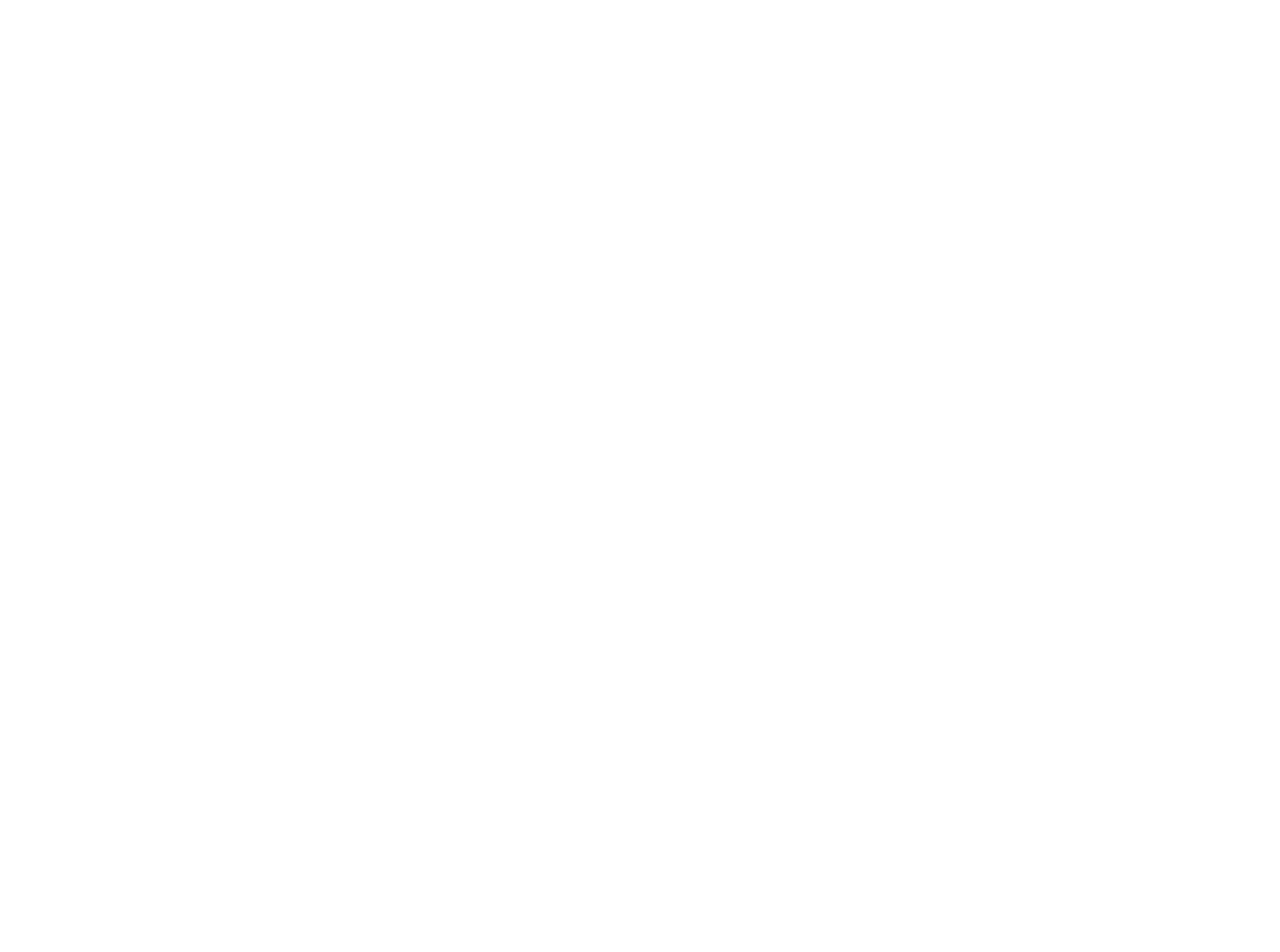
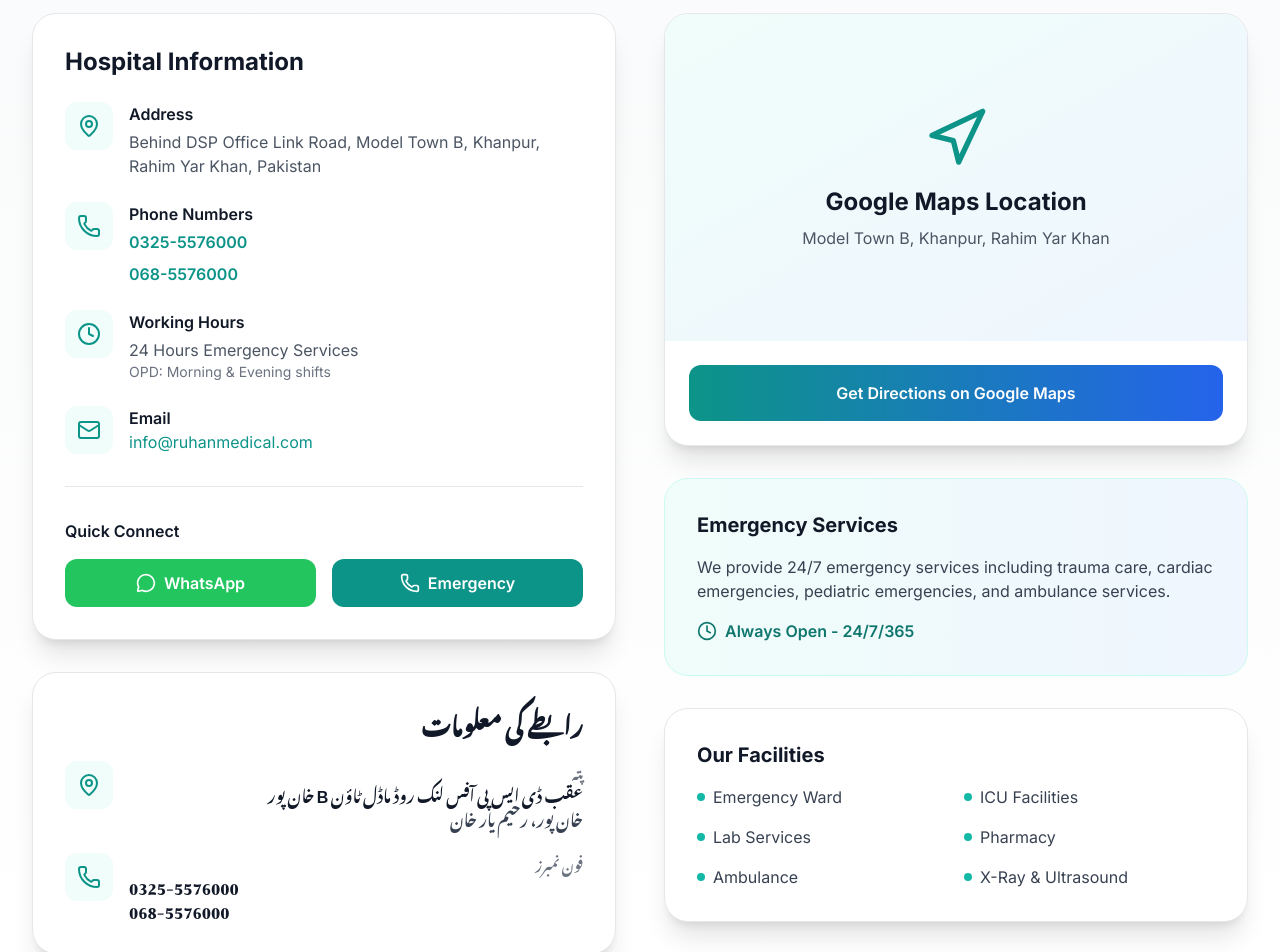
Before and after one commit to SomanAbbasi/Ruhan-Medical-Complex-Khanpur-, a Next.js app: page /contact in a window 1280 px wide. Before the commit this address had no page. Shown: the part 380-1332 px from the top of the page. Before the commit the page ends 800 px from the top, so only its background shows below. Built offline with nearby package versions, Linux system fonts and the light colour scheme; a web font is replaced by a local one.

Commit message:
Devlopment failed issue debugging

```diff
--- a/app/contact/page.tsx
+++ b/app/contact/page.tsx
@@ -1,228 +1,203 @@
 import { Metadata } from "next";
-import { notFound } from "next/navigation";
-import Image from "next/image";
-import Link from "next/link";
-import {
-  Award,
-  Clock,
-  Calendar,
-  Phone,
-  MessageCircle,
-  Facebook,
-  ArrowLeft
-} from "lucide-react";
-import { doctors, hospitalInfo } from "@/data/doctors";
-import { DoctorSchema } from "@/components/DoctorSchema";
+import { MapPin, Phone, Clock, MessageCircle, Navigation, Mail } from "lucide-react";
+import { hospitalInfo } from "@/data/doctors";
 
-// Use 'type' instead of 'interface' and avoid conflicting with PageProps
-type PageParams = {
-  params: {
-    slug: string;
-  };
+export const metadata: Metadata = {
+  title: "Contact Us | 24/7 Emergency Hospital in Khanpur | Ruhan Medical Complex",
+  description: "Contact Ruhan Medical Complex Khanpur. Emergency: 0325-5576000. Located at Model Town B, Khanpur, Rahim Yar Khan. Open 24/7 for all medical emergencies.",
+  keywords: ["hospital contact khanpur", "emergency hospital khanpur", "ruhan medical complex phone", "khanpur hospital address"],
+  alternates: {
+    canonical: "https://ruhanmedicalcomplex.com/contact",
+  },
+  openGraph: {
+    title: "Contact Ruhan Medical Complex | 24/7 Emergency",
+    description: "Hospital in Khanpur, Rahim Yar Khan. Emergency contact: 0325-5576000",
+    url: "https://ruhanmedicalcomplex.com/contact",
+    siteName: "Ruhan Medical Complex",
+    locale: "en_PK",
+    type: "website",
+  },
 };
 
-export async function generateStaticParams() {
-  return doctors.map((doctor) => ({
-    slug: doctor.slug,
-  }));
-}
-
-export async function generateMetadata({ params }: PageParams): Promise<Metadata> {
-  const doctor = doctors.find((d) => d.slug === params.slug);
-
-  if (!doctor) {
-    return {
-      title: "Doctor Not Found | Ruhan Medical Complex",
-    };
-  }
-
-  return {
-    title: `${doctor.nameEn} | ${doctor.specialtyEn} in Khanpur | Ruhan Medical Complex`,
-    description: `Book appointment with ${doctor.nameEn}, ${doctor.titleEn} at Ruhan Medical Complex Khanpur. ${doctor.specialtyEn} specialist in Rahim Yar Khan. Contact: ${doctor.phones[0]}`,
-  };
-}
-
-export default function DoctorPage({ params }: PageParams) {
-  const doctor = doctors.find((d) => d.slug === params.slug);
-
-  if (!doctor) {
-    notFound();
-  }
-
+export default function ContactPage() {
   return (
     <div className="min-h-screen bg-gradient-to-b from-gray-50 to-white py-16">
-      <DoctorSchema doctor={doctor} />
+      <div className="max-w-7xl mx-auto px-4 sm:px-6 lg:px-8">
+        <div className="text-center space-y-4 mb-12">
+          <h1 className="text-4xl md:text-5xl font-bold text-gray-900">
+            Contact & Location
+          </h1>
+          <p className="text-xl text-gray-600">
+            Visit Ruhan Medical Complex or reach us 24/7 for emergencies
+          </p>
+          <p className="text-xl text-gray-600 font-urdu" dir="rtl">
+            رابطہ کریں
+          </p>
+          <div className="w-32 h-1 bg-gradient-to-r from-teal-500 to-blue-500 mx-auto rounded-full"></div>
+        </div>
 
-      <div className="max-w-7xl mx-auto px-4 sm:px-6 lg:px-8">
-        <Link
-          href="/doctors"
-          className="inline-flex items-center gap-2 text-teal-600 hover:text-teal-700 font-semibold mb-8"
-        >
-          <ArrowLeft className="w-4 h-4" />
-          Back to All Doctors
-        </Link>
+        <div className="grid md:grid-cols-2 gap-12">
+          <div className="space-y-8">
+            <div className="bg-white rounded-3xl p-8 shadow-xl border border-gray-200">
+              <h2 className="text-2xl font-bold text-gray-900 mb-6">Hospital Information</h2>
 
-        <article className="bg-white rounded-3xl shadow-xl overflow-hidden border border-gray-200">
-          {/* Content remains the same as before */}
-          <div className="grid md:grid-cols-5 gap-8 p-8">
-            {/* Doctor Photo */}
-            <div className="md:col-span-1 flex justify-center md:justify-start">
-              <div className="relative">
-                <div className="absolute inset-0 bg-gradient-to-br from-teal-400/20 to-blue-400/20 rounded-full blur-xl"></div>
-                <div className="relative w-48 h-48 rounded-full overflow-hidden border-4 border-white shadow-2xl">
-                  <Image
-                    src={doctor.image}
-                    alt={`${doctor.nameEn} - ${doctor.specialtyEn} in Khanpur, Rahim Yar Khan`}
-                    fill
-                    className="object-cover"
-                    sizes="200px"
-                    priority
-                  />
+              <div className="space-y-6">
+                <div className="flex items-start gap-4">
+                  <div className="p-3 bg-teal-50 rounded-xl">
+                    <MapPin className="w-6 h-6 text-teal-600" />
+                  </div>
+                  <div>
+                    <h3 className="font-semibold text-gray-900">Address</h3>
+                    <address className="not-italic text-gray-600 mt-1">
+                      {hospitalInfo.address}
+                    </address>
+                  </div>
                 </div>
-                <div className="absolute -bottom-2 -right-2 bg-gradient-to-r from-teal-500 to-blue-500 text-white px-4 py-1 rounded-full text-sm font-semibold shadow-lg">
-                  {doctor.specialtyEn}
+
+                <div className="flex items-start gap-4">
+                  <div className="p-3 bg-teal-50 rounded-xl">
+                    <Phone className="w-6 h-6 text-teal-600" />
+                  </div>
+                  <div>
+                    <h3 className="font-semibold text-gray-900">Phone Numbers</h3>
+                    <div className="space-y-2 mt-1">
+                      {hospitalInfo.phone.map((phone) => (
+                        <a
+                          key={phone}
+                          href={`tel:${phone.replace(/-/g, "")}`}
+                          className="block text-teal-600 font-semibold hover:text-teal-700"
+                          dir="ltr"
+                        >
+                          {phone}
+                        </a>
+                      ))}
+                    </div>
+                  </div>
+                </div>
+
+                <div className="flex items-start gap-4">
+                  <div className="p-3 bg-teal-50 rounded-xl">
+                    <Clock className="w-6 h-6 text-teal-600" />
+                  </div>
+                  <div>
+                    <h3 className="font-semibold text-gray-900">Working Hours</h3>
+                    <p className="text-gray-600 mt-1">24 Hours Emergency Services</p>
+                    <p className="text-sm text-gray-500">OPD: Morning & Evening shifts</p>
+                  </div>
+                </div>
+
+                <div className="flex items-start gap-4">
+                  <div className="p-3 bg-teal-50 rounded-xl">
+                    <Mail className="w-6 h-6 text-teal-600" />
+                  </div>
+                  <div>
+                    <h3 className="font-semibold text-gray-900">Email</h3>
+                    <a href={`mailto:${hospitalInfo.email}`} className="text-teal-600 hover:text-teal-700">
+                      {hospitalInfo.email}
+                    </a>
+                  </div>
+                </div>
+              </div>
+
+              <div className="mt-8 pt-8 border-t border-gray-200">
+                <h3 className="font-semibold text-gray-900 mb-4">Quick Connect</h3>
+                <div className="flex gap-4">
+                  <a
+                    href={`https://wa.me/${hospitalInfo.emergencyPhone}`}
+                    target="_blank"
+                    rel="noopener noreferrer"
+                    className="flex-1 flex items-center justify-center gap-2 px-4 py-3 bg-green-500 text-white rounded-xl hover:bg-green-600 transition-colors font-semibold"
+                  >
+                    <MessageCircle className="w-5 h-5" />
+                    WhatsApp
+                  </a>
+                  <a
+                    href={`tel:${hospitalInfo.emergencyPhone}`}
+                    className="flex-1 flex items-center justify-center gap-2 px-4 py-3 bg-teal-600 text-white rounded-xl hover:bg-teal-700 transition-colors font-semibold"
+                  >
+                    <Phone className="w-5 h-5" />
+                    Emergency
+                  </a>
                 </div>
               </div>
             </div>
 
-            <div className="md:col-span-4 space-y-8">
-              {/* Header */}
-              <div className="grid md:grid-cols-2 gap-8">
-                <div className="space-y-4">
-                  <h1 className="text-3xl font-bold text-gray-900">{doctor.nameEn}</h1>
-                  <div className="inline-flex items-center gap-2 bg-gradient-to-r from-teal-50 to-blue-50 px-4 py-2 rounded-full">
-                    <Award className="w-4 h-4 text-teal-600" />
-                    <span className="font-semibold text-teal-700">{doctor.titleEn}</span>
+            <div className="bg-white rounded-3xl p-8 shadow-xl border border-gray-200 font-urdu" dir="rtl">
+              <h3 className="text-2xl font-bold text-gray-900 mb-6">رابطے کی معلومات</h3>
+              <div className="space-y-6">
+                <div className="flex items-start gap-4">
+                  <div className="flex-1">
+                    <p className="text-sm text-gray-500">پتہ</p>
+                    <p className="font-semibold text-gray-900">عقب ڈی ایس پی آفس لنک روڈ ماڈل ٹاؤن B خان پور</p>
+                    <p className="text-gray-700">خان پور، رحیم یار خان</p>
                   </div>
-
-                  <div className="space-y-3 pt-4">
-                    {doctor.detailsEn.map((detail, idx) => (
-                      <div key={idx} className="flex items-start gap-3 group">
-                        <div className="p-2 bg-teal-50 rounded-lg group-hover:bg-teal-100 transition-colors duration-300 flex-shrink-0">
-                          <Award className="w-4 h-4 text-teal-600" />
-                        </div>
-                        <p className="text-gray-700 leading-relaxed">{detail}</p>
-                      </div>
-                    ))}
+                  <div className="p-3 bg-teal-50 rounded-xl">
+                    <MapPin className="w-6 h-6 text-teal-600" />
                   </div>
                 </div>
 
-                <div className="space-y-4 font-urdu" dir="rtl">
-                  <h2 className="text-3xl font-bold text-gray-900">{doctor.nameUrdu}</h2>
-                  <div className="inline-flex items-center gap-2 bg-gradient-to-r from-blue-50 to-teal-50 px-4 py-2 rounded-full justify-end">
-                    <span className="font-semibold text-blue-700">{doctor.titleUrdu}</span>
-                    <Award className="w-4 h-4 text-blue-600" />
+                <div className="flex items-start gap-4">
+                  <div className="flex-1">
+                    <p className="text-sm text-gray-500">فون نمبرز</p>
+                    {hospitalInfo.phone.map((phone) => (
+                      <p key={phone} className="font-semibold text-gray-900" dir="ltr">
+                        {phone}
+                      </p>
+                    ))}
                   </div>
-
-                  <div className="space-y-3 pt-4">
-                    {doctor.detailsUrdu.map((detail, idx) => (
-                      <div key={idx} className="flex items-start gap-3 group justify-end">
-                        <p className="text-gray-700 leading-relaxed text-right">{detail}</p>
-                        <div className="p-2 bg-blue-50 rounded-lg group-hover:bg-blue-100 transition-colors duration-300 flex-shrink-0">
-                          <Award className="w-4 h-4 text-blue-600" />
-                        </div>
-                      </div>
-                    ))}
+                  <div className="p-3 bg-teal-50 rounded-xl">
+                    <Phone className="w-6 h-6 text-teal-600" />
                   </div>
                 </div>
               </div>
+            </div>
+          </div>
 
-              {/* Timings */}
-              <div className="bg-gradient-to-r from-gray-50 to-teal-50 rounded-2xl p-6 border border-gray-200">
-                <div className="flex items-center gap-3 mb-6">
-                  <div className="p-2 bg-white rounded-lg shadow-sm">
-                    <Clock className="w-6 h-6 text-teal-600" />
-                  </div>
-                  <h3 className="text-xl font-bold text-gray-900">Consultation Timings</h3>
-                  <span className="text-gray-300">|</span>
-                  <h3 className="text-xl font-bold text-gray-900 font-urdu" dir="rtl">
-                    وقت ملاقات
-                  </h3>
-                </div>
-
-                <div className="grid sm:grid-cols-2 lg:grid-cols-3 gap-4">
-                  {doctor.timings.map((timing, idx) => (
-                    <div
-                      key={idx}
-                      className="bg-white p-4 rounded-xl border border-gray-200 hover:border-teal-300 transition-colors duration-300"
-                    >
-                      <div className="flex items-center gap-2 mb-3">
-                        <Calendar className="w-4 h-4 text-teal-500" />
-                        <span className="font-semibold text-gray-800">{timing.day}</span>
-                        <span className="text-gray-300">•</span>
-                        <span className="font-semibold text-gray-800 font-urdu">
-                          {timing.dayUrdu}
-                        </span>
-                      </div>
-                      <div className="space-y-2">
-                        {timing.morning && (
-                          <div className="flex items-center justify-between">
-                            <span className="font-semibold text-gray-900" dir="ltr">{timing.morning}</span>
-                            <span className="text-sm text-gray-500">Morning</span>
-                          </div>
-                        )}
-                        {timing.evening && (
-                          <div className="flex items-center justify-between">
-                            <span className="font-semibold text-gray-900" dir="ltr">{timing.evening}</span>
-                            <span className="text-sm text-gray-500">Evening</span>
-                          </div>
-                        )}
-                      </div>
-                    </div>
-                  ))}
+          <div className="space-y-8">
+            <div className="bg-white rounded-3xl overflow-hidden shadow-xl border border-gray-200">
+              <div className="aspect-video bg-gradient-to-br from-teal-50 to-blue-50 flex items-center justify-center relative">
+                <div className="text-center p-8">
+                  <Navigation className="w-16 h-16 text-teal-600 mx-auto mb-4" />
+                  <h3 className="text-2xl font-bold text-gray-900">Google Maps Location</h3>
+                  <p className="text-gray-600 mt-2">Model Town B, Khanpur, Rahim Yar Khan</p>
                 </div>
               </div>
-
-              {/* Action Buttons */}
-              <div className="flex flex-wrap gap-4 pt-4">
+              <div className="p-6">
                 <a
-                  href={`https://wa.me/${doctor.whatsapp}`}
+                  href="https://maps.app.goo.gl/RUi7aAsNgyuEH4RbA"
                   target="_blank"
                   rel="noopener noreferrer"
-                  className="group flex-1 min-w-[200px] flex items-center justify-center gap-3 px-6 py-4 bg-gradient-to-r from-green-500 to-green-600 text-white rounded-xl hover:from-green-600 hover:to-green-700 transition-all duration-300 hover:shadow-xl font-semibold"
+                  className="block w-full text-center py-4 bg-gradient-to-r from-teal-600 to-blue-600 text-white rounded-xl font-semibold hover:shadow-lg transition-all"
                 >
-                  <MessageCircle className="w-5 h-5 group-hover:scale-110 transition-transform duration-300" />
-                  <span>WhatsApp Consultation</span>
+                  Get Directions on Google Maps
                 </a>
+              </div>
+            </div>
 
-                <a
-                  href={doctor.facebook}
-                  target="_blank"
-                  rel="noopener noreferrer"
-                  className="group flex-1 min-w-[200px] flex items-center justify-center gap-3 px-6 py-4 bg-gradient-to-r from-blue-600 to-blue-700 text-white rounded-xl hover:from-blue-700 hover:to-blue-800 transition-all duration-300 hover:shadow-xl font-semibold"
-                >
-                  <Facebook className="w-5 h-5 group-hover:scale-110 transition-transform duration-300" />
-                  <span>Follow on Facebook</span>
-                </a>
+            <div className="bg-gradient-to-r from-teal-50 to-blue-50 rounded-3xl p-8 border border-teal-100">
+              <h3 className="text-xl font-bold text-gray-900 mb-4">Emergency Services</h3>
+              <p className="text-gray-700 mb-4">
+                We provide 24/7 emergency services including trauma care, cardiac emergencies, pediatric emergencies, and ambulance services.
+              </p>
+              <div className="flex items-center gap-2 text-teal-700 font-semibold">
+                <Clock className="w-5 h-5" />
+                <span>Always Open - 24/7/365</span>
+              </div>
+            </div>
 
-                {doctor.phones.map((phone, idx) => (
-                  <a
-                    key={idx}
-                    href={`tel:${phone}`}
-                    className="group flex-1 min-w-[200px] flex items-center justify-center gap-3 px-6 py-4 bg-gradient-to-r from-teal-600 to-blue-600 text-white rounded-xl hover:from-teal-700 hover:to-blue-700 transition-all duration-300 hover:shadow-xl font-semibold"
-                  >
-                    <Phone className="w-5 h-5 group-hover:scale-110 transition-transform duration-300" />
-                    <span dir="ltr">{phone}</span>
-                  </a>
+            <div className="bg-white rounded-3xl p-8 shadow-xl border border-gray-200">
+              <h3 className="text-xl font-bold text-gray-900 mb-4">Our Facilities</h3>
+              <div className="grid grid-cols-2 gap-4">
+                {hospitalInfo.services.map((service) => (
+                  <div key={service} className="flex items-center gap-2">
+                    <div className="w-2 h-2 bg-teal-500 rounded-full"></div>
+                    <span className="text-gray-700">{service}</span>
+                  </div>
                 ))}
-              </div>
-
-              {/* Location Box */}
-              <div className="bg-teal-50 rounded-2xl p-6 border border-teal-100">
-                <h3 className="text-lg font-bold text-gray-900 mb-2">Practice Location</h3>
-                <p className="text-gray-700 mb-4">
-                  {doctor.nameEn} practices at <strong>Ruhan Medical Complex</strong>, located at {hospitalInfo.address}.
-                </p>
-                <Link
-                  href="/contact"
-                  className="text-teal-600 font-semibold hover:text-teal-700 inline-flex items-center gap-2"
-                >
-                  Get Directions →
-                </Link>
               </div>
             </div>
           </div>
-        </article>
+        </div>
       </div>
     </div>
   );
```
